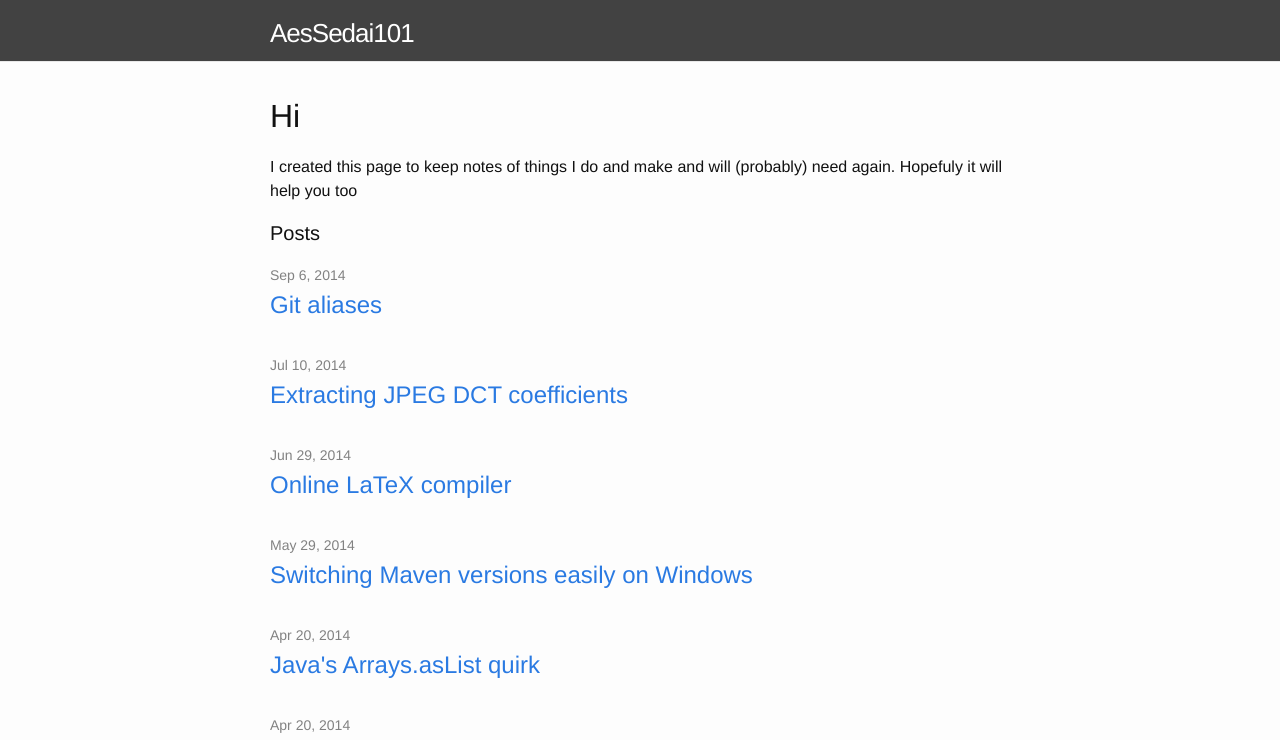
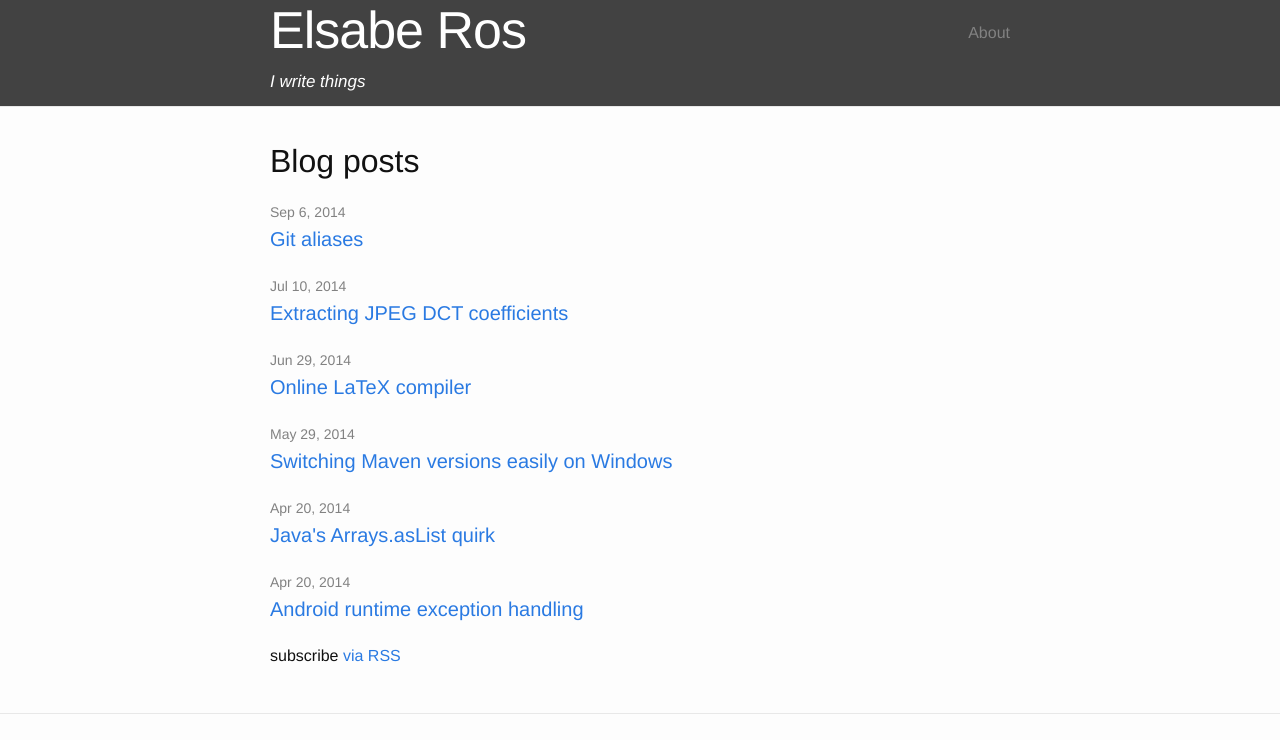
Before and after one commit to AesSedai101/AesSedai101.github.io, a Jekyll site: the page built from index.html, in a window 1280 px wide, cut to the strip 0-740 px from the top of the page. Built offline with Jekyll 4.4.1, drawn with Linux system fonts in a browser that asks for light colours.

Commit message:
Changed layout and formatting, added about page.

```diff
--- a/_config.yml
+++ b/_config.yml
@@ -1,5 +1,6 @@
 # Site settings
-title: AesSedai101
+title: Elsabe Ros
+subtitle: I write things
 description: > # this means to ignore newlines until "baseurl:"
   Software engineer, mainly Android, interested in Computer Security and Artificial Inteligence.
 baseurl: "" # the subpath of your site, e.g. /blog/
--- a/_includes/header.html
+++ b/_includes/header.html
@@ -2,7 +2,10 @@
 
   <div class="wrapper">
 
-    <a class="site-title" href="{{ site.baseurl }}/">{{ site.title }}</a>
+    <div class="titles">
+        <a class="site-title" href="{{ site.baseurl }}/"><h1>{{ site.title }}</h1></a>
+        <h3 class="site-subtitle">{{ site.subtitle }}</h3>
+    </div>
 
     <nav class="site-nav">
       <a href="#" class="menu-icon">
@@ -21,7 +24,5 @@
         {% endfor %}
       </div>
     </nav>
-
-  </div>
-
+   </div>
 </header>
--- a/_sass/_layout.scss
+++ b/_sass/_layout.scss
@@ -10,12 +10,15 @@
     position: relative;
 }
 
+.titles {
+    float: left;
+}
+
 .site-title {
     font-size: 26px;
-    line-height: 56px;
+    line-height: 50px;
     letter-spacing: -1px;
     margin-bottom: 0;
-    float: left;
 
     &:link{
         color: white;
@@ -23,6 +26,14 @@
     &:visited {
         color: white;
     }
+}
+
+.site-subtitle {
+    font-size: 17px;
+    line-height: 24px;
+    margin-bottom: 12px;
+    color: white;
+    font-style: italic;
 }
 
 .site-nav {
@@ -34,7 +45,7 @@
     }
 
     .page-link {
-        color: $text-color;
+        color: $grey-color;
         line-height: $base-line-height;
 
         // Gaps between nav items, but not on the first one
@@ -173,11 +184,7 @@
 
 .post-list {
     margin-left: 0;
-    list-style: none;
-
-    > li {
-        margin-bottom: $spacing-unit;
-    }
+    margin-bottom: 20px;
 }
 
 .post-meta {
@@ -187,7 +194,7 @@
 
 .post-link {
     display: block;
-    font-size: 24px;
+    font-size: 20px;
 }
 
 
--- /dev/null
+++ b/about.html
@@ -0,0 +1,6 @@
+---
+layout: page
+title: About
+permalink: /about/
+---
+This is text
--- a/index.html
+++ b/index.html
@@ -4,22 +4,16 @@ layout: default
 
 <div class="home">
 
-  <h1>Hi</h1>
-  <p>I created this page to keep notes of things I do and make and will (probably) need again. Hopefuly it will help you too </p>
+    <h1> Blog posts </h1>
 
-  <h1 class="page-heading">Posts</h1>
-
-  <ul class="post-list">
     {% for post in site.posts %}
-      <li>
-        <span class="post-meta">{{ post.date | date: "%b %-d, %Y" }}</span>
-
-        <h2>
+    <div class="post-list">
+	    <span class="post-meta">{{ post.date | date: "%b %-d, %Y" }}</span>
+        <h3>
           <a class="post-link" href="{{ post.url | prepend: site.baseurl }}">{{ post.title }}</a>
-        </h2>
-      </li>
+        </h3>
+	</div>
     {% endfor %}
-  </ul>
 
   <p class="rss-subscribe">subscribe <a href="{{ "/feed.xml" | prepend: site.baseurl }}">via RSS</a></p>
 
```
